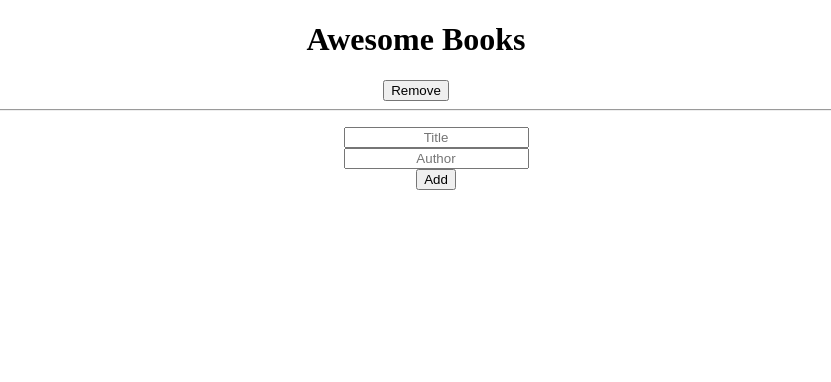
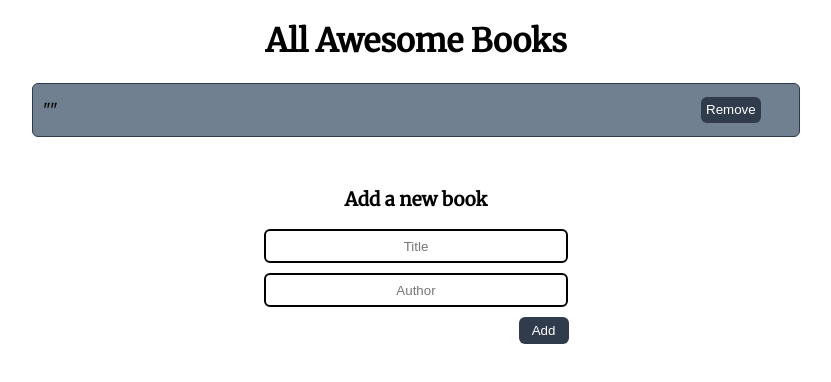
Before and after one commit to Amtresu/Awesome_Books, a website: page index.html in a window 1280 px wide. Both pictures are taken after a click on the button "Add". Shown: the whole page, without its empty margins (224-1055 px from the left). Drawn offline with Linux system fonts and the light colour scheme.

Commit message:
Added basic styling

```diff
--- a/index.html
+++ b/index.html
@@ -7,15 +7,17 @@
         <meta name="description" content="">
         <meta name="viewport" content="width=device-width, initial-scale=1">
         <link rel="stylesheet" href="style.css">
+        <link href='https://fonts.googleapis.com/css?family=Merriweather' rel='stylesheet'>
     </head>
     <body>
-        <h1>Awesome Books</h1>
-        <div id="books"></div>
+        <h1 class="">All Awesome Books</h1>
+        <div class="books-container"><ul id="books" class="booksList"></Ul></div>
         <form class="form" action="#">
             <ul>
+                <li><h3 class="">Add a new book</h3></li>
                 <li><input type="text" name="Title" id="title" placeholder="Title"></li>
                 <li><input type="text" name="Author" id="author" placeholder="Author"></li>
-                <li><input type="button" id="btn" value="Add"></li>
+                <li><input type="button" id="add-button" value="Add"></li>
             </ul>
         </form>
         <script src="script.js" defer></script>
--- a/script.js
+++ b/script.js
@@ -4,11 +4,12 @@ class Book {
   this.author = author
   this.booksArray = []
   this.BookData = document.querySelector('#books');
-  this.button = document.querySelector('#btn');
+  this.button = document.querySelector('#add-button');
   this.titleInput = document.querySelector('#title');
   this.authorInput = document.querySelector('#author');
   this.sectionInput = document.querySelector('#books');
-  this.removeButton = document.querySelector('.remove')
+  this.removeButton = document.querySelector('.remove');
+  this.ul = document.querySelector('.booksList')
   }
 
   addBook() {
@@ -19,17 +20,17 @@ class Book {
       this.booksArray.push({ titleValue, authorValue });
       localStorage.setItem('book', JSON.stringify(this.booksArray));
       this.sectionInput.innerHTML += `
-      <p>${titleValue}</p>
+      <li class="book-item">
+      <p  class="book-title">"${titleValue}"</p>
       <p>${authorValue}</p>
-      <button onclick='remove(${titleValue})'>Remove</button>
-      <hr>
-                   `;
+      <button class="remove" onclick='remove(${titleValue})'>Remove</button>
+      </li> `;
     });
   }
+
 }
 
 const title = document.querySelector('#title');
 const author = document.querySelector('#author');
 const book = new Book(title, author);
 book.addBook();
-book.storedData();
--- a/style.css
+++ b/style.css
@@ -1,7 +1,87 @@
+body {
+  padding: 0;
+  margin: 0;
+  font-family: 'Merriweather';
+
+}
+
 * {
   text-align: center;
+  padding: 0;
 }
 
 ul {
   list-style: none;
 }
+
+.books-container{
+  margin-left: 20%;
+  margin-right: 20%;
+}
+
+.book-item{
+  display: flex;
+  border: 1px solid;
+  border-color: #303c4c;
+  border-radius: 6px;
+  background-color: #708090;
+  justify-content: space-between;
+  align-items: center;
+  gap: 20px;
+  margin-bottom: 5px;
+
+}
+
+.book-item:nth-child(even) {
+  background-color: #fff;
+}
+
+.book-title{
+  margin-left: 10px;
+}
+
+.remove{
+  margin-right: 5%;
+  height: 2em;
+  border-radius: 6px;
+  background-color: #303c4c;
+  border-style: none;
+  color: #fff;
+  padding: 5px;
+
+}
+
+.form{
+  display: flex;
+  flex-direction: column;
+
+}
+
+#title{
+  width: 300px;
+  height: 30px;
+  border: 2px solid;
+  border-radius: 6px;
+  height: 30px;
+}
+
+#author{
+  width: 300px;
+  height: 30px;
+  border: 2px solid;
+  border-radius: 6px;
+  margin-top: 10px;
+
+}
+
+#add-button{
+  height: 2em;
+  width: 50px;
+  border-radius: 6px;
+  background-color: #303c4c;
+  border-style: none;
+  color: #fff;
+  padding: 5px;
+  margin-top: 10px;
+  margin-left: 255px;
+}
```
